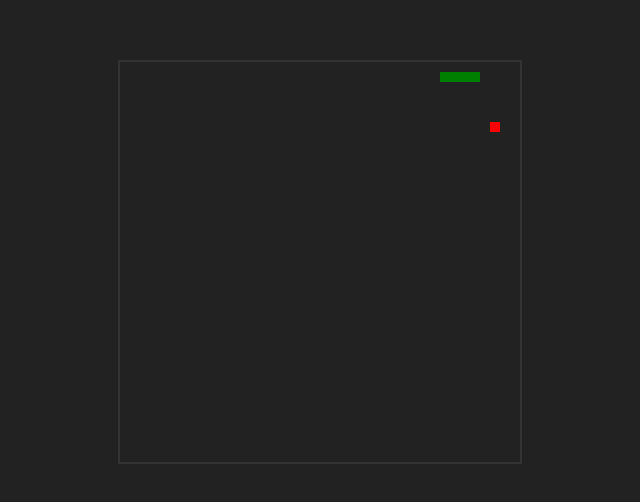
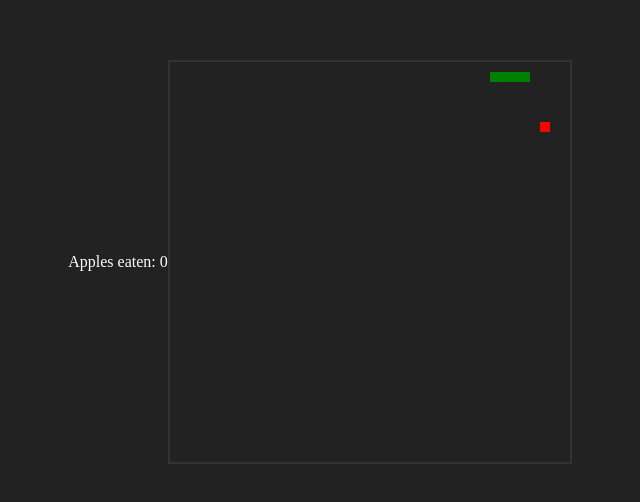
Before and after one commit to MarozauArtsiom/snake-game, a plain HTML site: page index.html in a window 1280 px wide. Shown: the part 138-640 px from the top of the page, without its empty margins (320-960 px from the left). Drawn offline with Linux system fonts and the light colour scheme.

Commit message:
feat: add score

```diff
--- a/index.html
+++ b/index.html
@@ -5,6 +5,7 @@
     <link rel="stylesheet" type="text/css" href="style.css">
 </head>
 <body>
+    <div id="score">Apples eaten: 0</div>
     <canvas id="gameCanvas" width="400" height="400"></canvas>
     <script src="main.js"></script>
 </body>
--- a/main.js
+++ b/main.js
@@ -12,6 +12,7 @@ const snake = {
     dy: 0,
     cells: [],
     maxCells: 4,
+    applesEaten: 0, // New property
 };
 
 function getRandomPosition() {
@@ -54,6 +55,7 @@ function update() {
     if (snake.x === apple.x && snake.y === apple.y) {
         snake.maxCells++;
         apple = getRandomPosition();
+        document.getElementById('score').innerText = `Apples eaten: ${snake.applesEaten}`;
     }
 
     // Check for collisions with the snake itself
--- a/style.css
+++ b/style.css
@@ -10,3 +10,7 @@ body {
 canvas {
     border: 2px solid #333;
 }
+
+#score {
+    color: white;
+}
```
